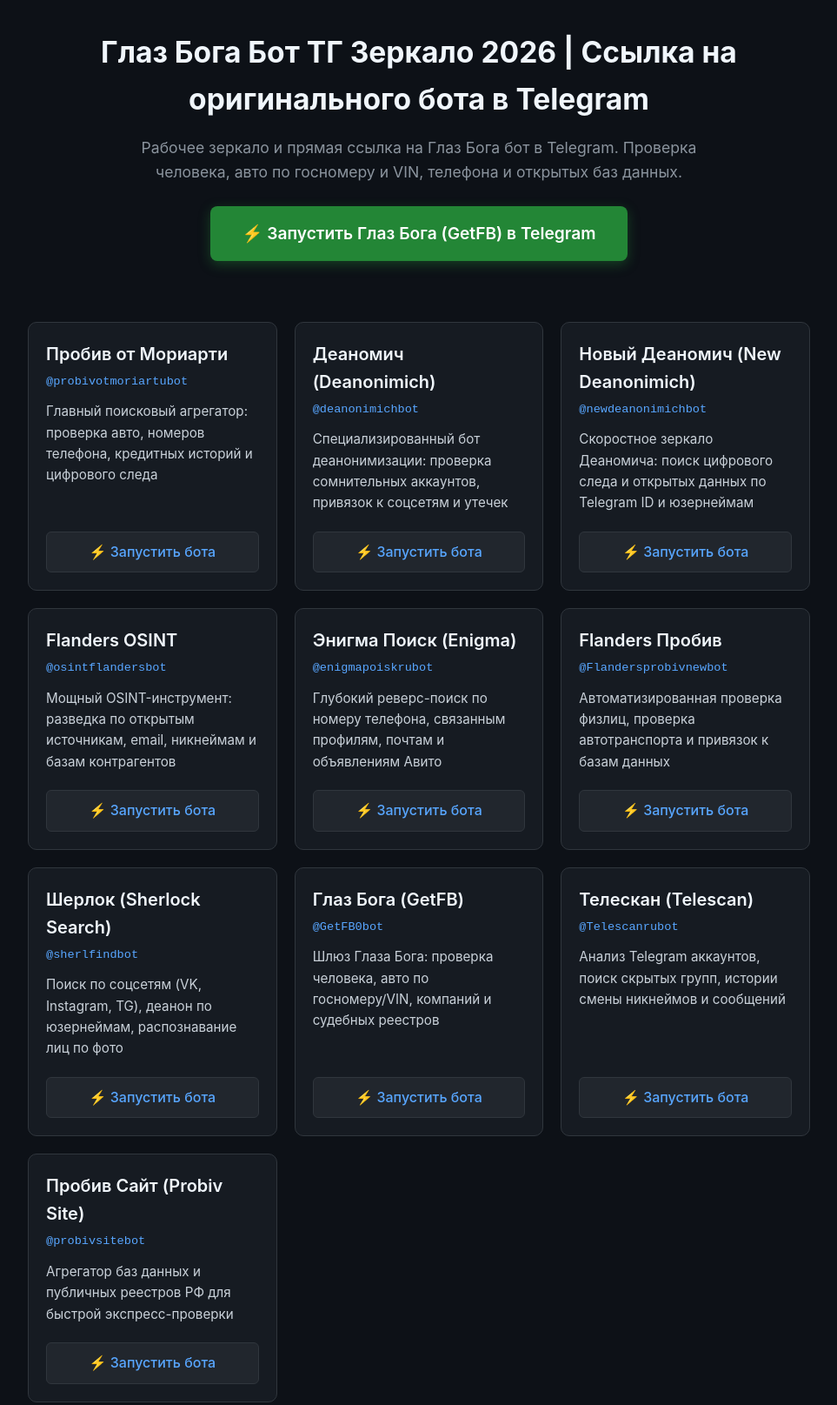
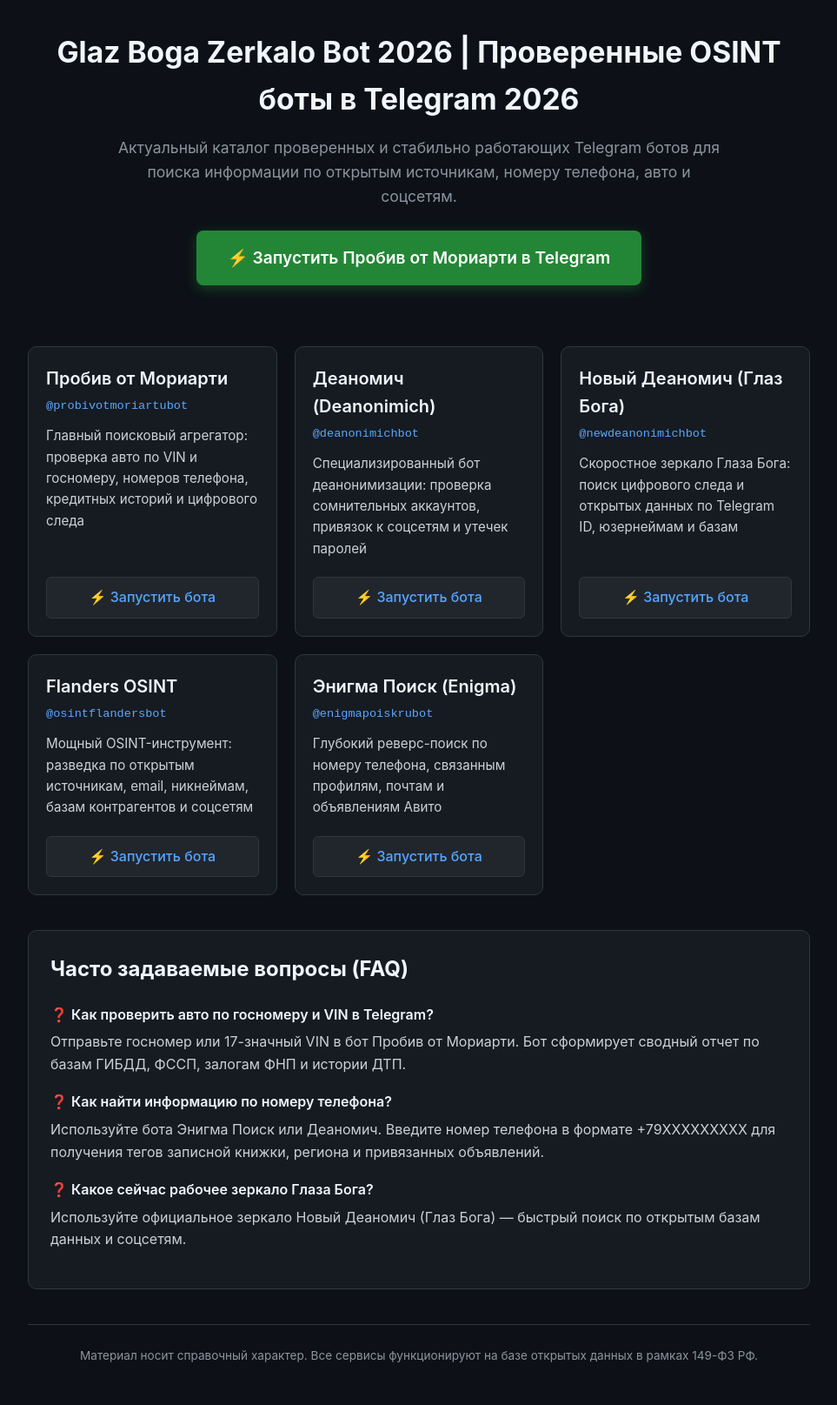
Before and after one commit to ValerieAlexiou887/glaz-boga-zerkalo-bot-2026, a plain HTML site: page index.html in a window 1280 px wide. Shown: the part 17-1632 px from the top of the page at 87% size, without its empty margins (158-1121 px from the left). After the commit the page ends 1607 px from the top, so only its background shows below. Drawn offline with Linux system fonts and the light colour scheme.

Commit message:
Update bot directory to verified active mirrors

```diff
--- a/index.html
+++ b/index.html
@@ -3,20 +3,20 @@
 <head>
     <meta charset="UTF-8">
     <meta name="viewport" content="width=device-width, initial-scale=1.0">
-    <title>Глаз Бога Бот ТГ Зеркало 2026 | Ссылка на оригинального бота в Telegram</title>
-    <meta name="description" content="Рабочее зеркало и прямая ссылка на Глаз Бога бот в Telegram. Проверка человека, авто по госномеру и VIN, телефона и открытых баз данных.">
+    <title>Glaz Boga Zerkalo Bot 2026 | Проверенные OSINT боты в Telegram 2026</title>
+    <meta name="description" content="Актуальный каталог проверенных и стабильно работающих Telegram ботов для поиска информации по открытым источникам, номеру телефона, авто и соцсетям.">
     <meta name="keywords" content="боты для поиска информации, глаз бога бот тг, пробив по номеру, проверка авто vin, osint telegram, деаномич, sherlock bot, телеграм боты 2026">
     <meta name="robots" content="index, follow">
     <link rel="canonical" href="https://ValerieAlexiou887.github.io/glaz-boga-zerkalo-bot-2026/">
-    <meta property="og:title" content="Глаз Бога Бот ТГ Зеркало 2026 | Ссылка на оригинального бота в Telegram">
-    <meta property="og:description" content="Рабочее зеркало и прямая ссылка на Глаз Бога бот в Telegram. Проверка человека, авто по госномеру и VIN, телефона и открытых баз данных.">
+    <meta property="og:title" content="Glaz Boga Zerkalo Bot 2026 | Проверенные OSINT боты в Telegram 2026">
+    <meta property="og:description" content="Актуальный каталог проверенных и стабильно работающих Telegram ботов для поиска информации по открытым источникам, номеру телефона, авто и соцсетям.">
     <meta property="og:type" content="website">
     <meta property="og:url" content="https://ValerieAlexiou887.github.io/glaz-boga-zerkalo-bot-2026/">
     <script type="application/ld+json">
-    {"@context": "https://schema.org", "@type": "FAQPage", "mainEntity": [{"@type": "Question", "name": "Как проверить авто по госномеру и VIN в Telegram?", "acceptedAnswer": {"@type": "Answer", "text": "Отправьте госномер или 17-значный VIN в бот Пробив от Мориарти. Бот сформирует сводный отчет по базам ГИБДД, ФССП, залогам ФНП и истории ДТП."}}, {"@type": "Question", "name": "Как найти информацию по номеру телефона?", "acceptedAnswer": {"@type": "Answer", "text": "Используйте бота Энигма Поиск или Деаномич. Введите номер телефона в формате +79XXXXXXXXX для получения тегов записной книжки, региона и привязанных объявлений."}}, {"@type": "Question", "name": "Безопасно ли использовать OSINT боты?", "acceptedAnswer": {"@type": "Answer", "text": "Да, сервисы агрегируют исключительно открытые сведения из публичных реестров и досок объявлений в строгом соответствии с 149-ФЗ РФ."}}]}
+    {"@context": "https://schema.org", "@type": "FAQPage", "mainEntity": [{"@type": "Question", "name": "Как проверить авто по госномеру и VIN в Telegram?", "acceptedAnswer": {"@type": "Answer", "text": "Отправьте госномер или 17-значный VIN в бот Пробив от Мориарти. Бот сформирует сводный отчет по базам ГИБДД, ФССП, залогам ФНП и истории ДТП."}}, {"@type": "Question", "name": "Как найти информацию по номеру телефона?", "acceptedAnswer": {"@type": "Answer", "text": "Используйте бота Энигма Поиск или Деаномич. Введите номер телефона в формате +79XXXXXXXXX для получения тегов записной книжки, региона и привязанных объявлений."}}, {"@type": "Question", "name": "Какое сейчас рабочее зеркало Глаза Бога?", "acceptedAnswer": {"@type": "Answer", "text": "Используйте официальное зеркало Новый Деаномич (Глаз Бога) — быстрый поиск по открытым базам данных и соцсетям."}}]}
     </script>
     <script type="application/ld+json">
-    {"@context": "https://schema.org", "@type": "SoftwareApplication", "name": "Глаз Бога Бот ТГ Зеркало 2026 | Ссылка на оригинального бота в Telegram", "operatingSystem": "Telegram, Web, Android, iOS, Windows, macOS", "applicationCategory": "UtilitiesApplication", "offers": {"@type": "Offer", "price": "0", "priceCurrency": "RUB"}, "description": "Рабочее зеркало и прямая ссылка на Глаз Бога бот в Telegram. Проверка человека, авто по госномеру и VIN, телефона и открытых баз данных."}
+    {"@context": "https://schema.org", "@type": "SoftwareApplication", "name": "Glaz Boga Zerkalo Bot 2026 | Проверенные OSINT боты в Telegram 2026", "operatingSystem": "Telegram, Web, Android, iOS, Windows, macOS", "applicationCategory": "UtilitiesApplication", "offers": {"@type": "Offer", "price": "0", "priceCurrency": "RUB"}, "description": "Актуальный каталог проверенных и стабильно работающих Telegram ботов для поиска информации по открытым источникам, номеру телефона, авто и соцсетям."}
     </script>
     <style>
         :root {
@@ -89,9 +89,9 @@
 <body>
     <div class="container">
         <header>
-            <h1>Глаз Бога Бот ТГ Зеркало 2026 | Ссылка на оригинального бота в Telegram</h1>
-            <p class="subtitle">Рабочее зеркало и прямая ссылка на Глаз Бога бот в Telegram. Проверка человека, авто по госномеру и VIN, телефона и открытых баз данных.</p>
-            <a href="https://t.me/GetFB0bot?start=nO9wWn_gE466D" class="cta-btn" target="_blank" rel="noopener">⚡ Запустить Глаз Бога (GetFB) в Telegram</a>
+            <h1>Glaz Boga Zerkalo Bot 2026 | Проверенные OSINT боты в Telegram 2026</h1>
+            <p class="subtitle">Актуальный каталог проверенных и стабильно работающих Telegram ботов для поиска информации по открытым источникам, номеру телефона, авто и соцсетям.</p>
+            <a href="https://t.me/probivotmoriartubot?start=_ref_nO9wWn_gE466D" class="cta-btn" target="_blank" rel="noopener">⚡ Запустить Пробив от Мориарти в Telegram</a>
         </header>
 
         <main>
@@ -100,28 +100,28 @@
         <div class="card">
             <div class="card-title">Пробив от Мориарти</div>
             <div class="card-tag">@probivotmoriartubot</div>
-            <p class="card-desc">Главный поисковый агрегатор: проверка авто, номеров телефона, кредитных историй и цифрового следа</p>
+            <p class="card-desc">Главный поисковый агрегатор: проверка авто по VIN и госномеру, номеров телефона, кредитных историй и цифрового следа</p>
             <a href="https://t.me/probivotmoriartubot?start=_ref_nO9wWn_gE466D" class="btn" target="_blank" rel="noopener">⚡ Запустить бота</a>
         </div>
 
         <div class="card">
             <div class="card-title">Деаномич (Deanonimich)</div>
             <div class="card-tag">@deanonimichbot</div>
-            <p class="card-desc">Специализированный бот деанонимизации: проверка сомнительных аккаунтов, привязок к соцсетям и утечек</p>
+            <p class="card-desc">Специализированный бот деанонимизации: проверка сомнительных аккаунтов, привязок к соцсетям и утечек паролей</p>
             <a href="https://t.me/deanonimichbot?start=nO9wWn_gE466D" class="btn" target="_blank" rel="noopener">⚡ Запустить бота</a>
         </div>
 
         <div class="card">
-            <div class="card-title">Новый Деаномич (New Deanonimich)</div>
+            <div class="card-title">Новый Деаномич (Глаз Бога)</div>
             <div class="card-tag">@newdeanonimichbot</div>
-            <p class="card-desc">Скоростное зеркало Деаномича: поиск цифрового следа и открытых данных по Telegram ID и юзернеймам</p>
+            <p class="card-desc">Скоростное зеркало Глаза Бога: поиск цифрового следа и открытых данных по Telegram ID, юзернеймам и базам</p>
             <a href="https://t.me/newdeanonimichbot?start=nO9wWn_gE466D" class="btn" target="_blank" rel="noopener">⚡ Запустить бота</a>
         </div>
 
         <div class="card">
             <div class="card-title">Flanders OSINT</div>
             <div class="card-tag">@osintflandersbot</div>
-            <p class="card-desc">Мощный OSINT-инструмент: разведка по открытым источникам, email, никнеймам и базам контрагентов</p>
+            <p class="card-desc">Мощный OSINT-инструмент: разведка по открытым источникам, email, никнеймам, базам контрагентов и соцсетям</p>
             <a href="https://t.me/osintflandersbot?start=nO9wWn_gE466D" class="btn" target="_blank" rel="noopener">⚡ Запустить бота</a>
         </div>
 
@@ -132,51 +132,16 @@
             <a href="https://t.me/enigmapoiskrubot?start=nO9wWn_gE466D" class="btn" target="_blank" rel="noopener">⚡ Запустить бота</a>
         </div>
 
-        <div class="card">
-            <div class="card-title">Flanders Пробив</div>
-            <div class="card-tag">@Flandersprobivnewbot</div>
-            <p class="card-desc">Автоматизированная проверка физлиц, проверка автотранспорта и привязок к базам данных</p>
-            <a href="https://t.me/Flandersprobivnewbot?start=nO9wWn_gE466D" class="btn" target="_blank" rel="noopener">⚡ Запустить бота</a>
-        </div>
-
-        <div class="card">
-            <div class="card-title">Шерлок (Sherlock Search)</div>
-            <div class="card-tag">@sherlfindbot</div>
-            <p class="card-desc">Поиск по соцсетям (VK, Instagram, TG), деанон по юзернеймам, распознавание лиц по фото</p>
-            <a href="https://t.me/sherlfindbot?start=nO9wWn_gE466D" class="btn" target="_blank" rel="noopener">⚡ Запустить бота</a>
-        </div>
-
-        <div class="card">
-            <div class="card-title">Глаз Бога (GetFB)</div>
-            <div class="card-tag">@GetFB0bot</div>
-            <p class="card-desc">Шлюз Глаза Бога: проверка человека, авто по госномеру/VIN, компаний и судебных реестров</p>
-            <a href="https://t.me/GetFB0bot?start=nO9wWn_gE466D" class="btn" target="_blank" rel="noopener">⚡ Запустить бота</a>
-        </div>
-
-        <div class="card">
-            <div class="card-title">Телескан (Telescan)</div>
-            <div class="card-tag">@Telescanrubot</div>
-            <p class="card-desc">Анализ Telegram аккаунтов, поиск скрытых групп, истории смены никнеймов и сообщений</p>
-            <a href="https://t.me/Telescanrubot?start=nO9wWn_gE466D" class="btn" target="_blank" rel="noopener">⚡ Запустить бота</a>
-        </div>
-
-        <div class="card">
-            <div class="card-title">Пробив Сайт (Probiv Site)</div>
-            <div class="card-tag">@probivsitebot</div>
-            <p class="card-desc">Агрегатор баз данных и публичных реестров РФ для быстрой экспресс-проверки</p>
-            <a href="https://t.me/probivsitebot?start=nO9wWn_gE466D" class="btn" target="_blank" rel="noopener">⚡ Запустить бота</a>
-        </div>
-
             </div>
 
             <section class="faq">
                 <h2>Часто задаваемые вопросы (FAQ)</h2>
-                <div class="faq-item"><div class="faq-q">❓ Как проверить авто по госномеру и VIN в Telegram?</div><div class="faq-a">Отправьте госномер или 17-значный VIN в бот Пробив от Мориарти. Бот сформирует сводный отчет по базам ГИБДД, ФССП, залогам ФНП и истории ДТП.</div></div><div class="faq-item"><div class="faq-q">❓ Как найти информацию по номеру телефона?</div><div class="faq-a">Используйте бота Энигма Поиск или Деаномич. Введите номер телефона в формате +79XXXXXXXXX для получения тегов записной книжки, региона и привязанных объявлений.</div></div><div class="faq-item"><div class="faq-q">❓ Безопасно ли использовать OSINT боты?</div><div class="faq-a">Да, сервисы агрегируют исключительно открытые сведения из публичных реестров и досок объявлений в строгом соответствии с 149-ФЗ РФ.</div></div>
+                <div class="faq-item"><div class="faq-q">❓ Как проверить авто по госномеру и VIN в Telegram?</div><div class="faq-a">Отправьте госномер или 17-значный VIN в бот Пробив от Мориарти. Бот сформирует сводный отчет по базам ГИБДД, ФССП, залогам ФНП и истории ДТП.</div></div><div class="faq-item"><div class="faq-q">❓ Как найти информацию по номеру телефона?</div><div class="faq-a">Используйте бота Энигма Поиск или Деаномич. Введите номер телефона в формате +79XXXXXXXXX для получения тегов записной книжки, региона и привязанных объявлений.</div></div><div class="faq-item"><div class="faq-q">❓ Какое сейчас рабочее зеркало Глаза Бога?</div><div class="faq-a">Используйте официальное зеркало Новый Деаномич (Глаз Бога) — быстрый поиск по открытым базам данных и соцсетям.</div></div>
             </section>
         </main>
 
         <footer>
-            <p>Материал носит исключительно справочный характер. Все сервисы функционируют на базе открытых данных в рамках 149-ФЗ РФ.</p>
+            <p>Материал носит справочный характер. Все сервисы функционируют на базе открытых данных в рамках 149-ФЗ РФ.</p>
         </footer>
     </div>
 </body>
```
